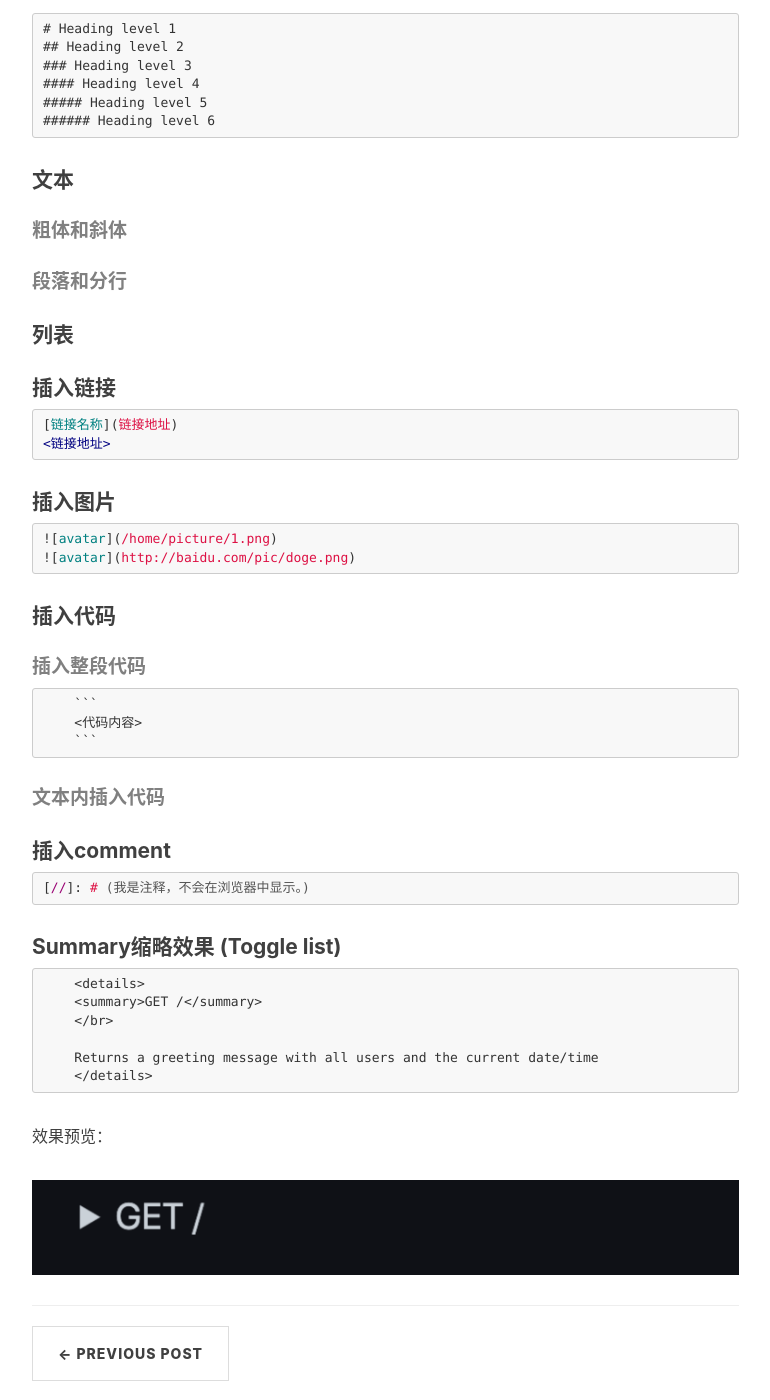
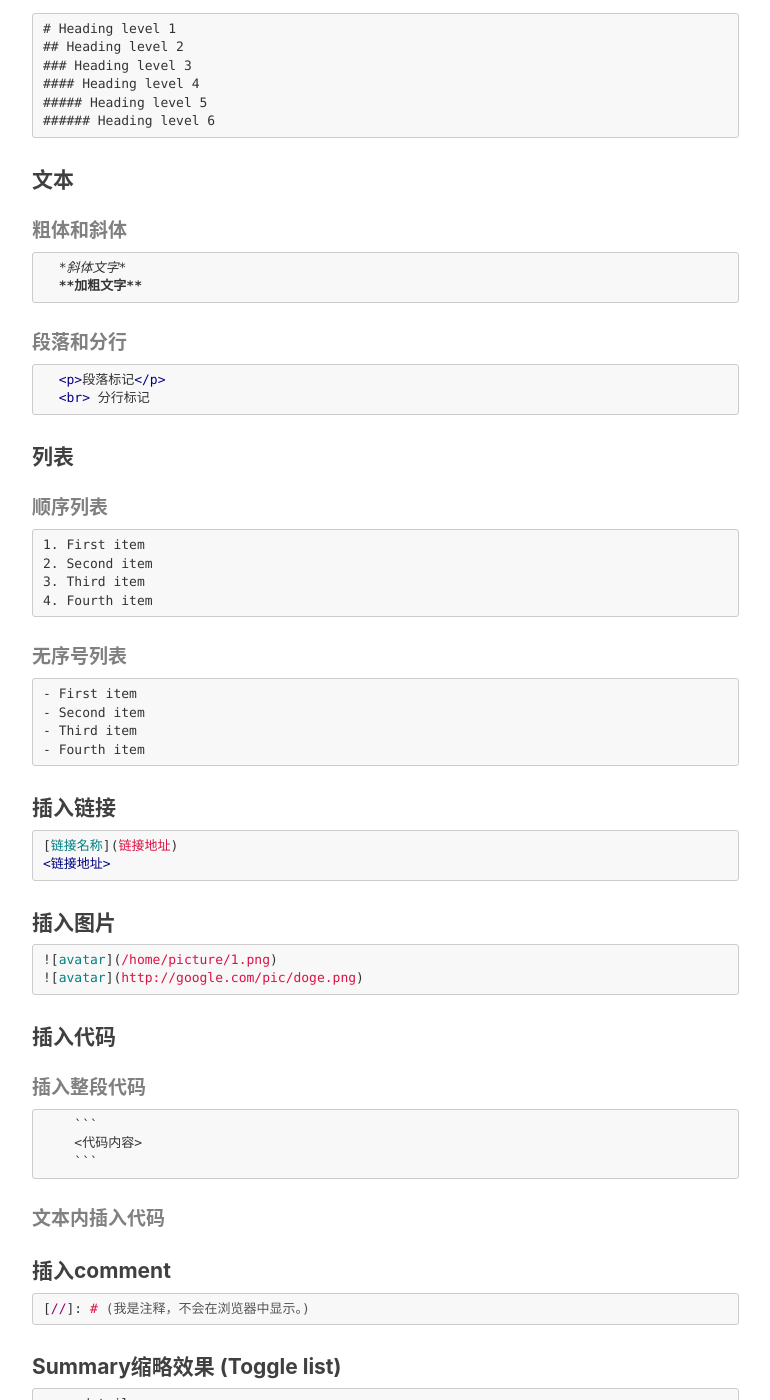
Before and after one commit to Lanzhou-J/Lanzhou-J.github.io, a Jekyll site: the page built from _posts/2021-05-26-markdown.md, in a window 1280 px wide and 1400 px high, scrolled down 806 px. Shown: the whole window, without its empty margins (233-1003 px from the left). Built offline with Jekyll 4.4.1, drawn with Linux system fonts in a browser that asks for light colours; nearby versions of some CDN libraries; comment, search, counter and statistics services are not loaded; some of the changed text lies outside the part shown.

Commit message:
add lists

````diff
--- a/_posts/2021-05-26-markdown.md
+++ b/_posts/2021-05-26-markdown.md
@@ -26,8 +26,30 @@ Markdown是一种用于写作的轻量级“标记语言”，这个博客网站
 ```
 #### 文本
 ##### 粗体和斜体
+```markdown
+  *斜体文字*
+  **加粗文字**
+```
 ##### 段落和分行
+```markdown
+  <p>段落标记</p>
+  <br> 分行标记
+```
 #### 列表
+##### 顺序列表
+```markdown
+  1. First item
+  2. Second item
+  3. Third item
+  4. Fourth item
+```
+##### 无序号列表
+```markdown
+  - First item
+  - Second item
+  - Third item
+  - Fourth item
+```
 #### 插入链接
 
 ```markdown
@@ -39,7 +61,7 @@ Markdown是一种用于写作的轻量级“标记语言”，这个博客网站
 
 ```markdown
 ![avatar](/home/picture/1.png)
-![avatar](http://baidu.com/pic/doge.png)
+![avatar](http://google.com/pic/doge.png)
 ```
 #### 插入代码
 ##### 插入整段代码
@@ -68,3 +90,7 @@ Markdown是一种用于写作的轻量级“标记语言”，这个博客网站
 效果预览：
 
 ![效果预览](/img/in-post/InPostMarkdownGet.png)
+
+
+其他参考文章：
+   - [Markdown Guide - Basic Syntax](https://www.markdownguide.org/basic-syntax/)
````
